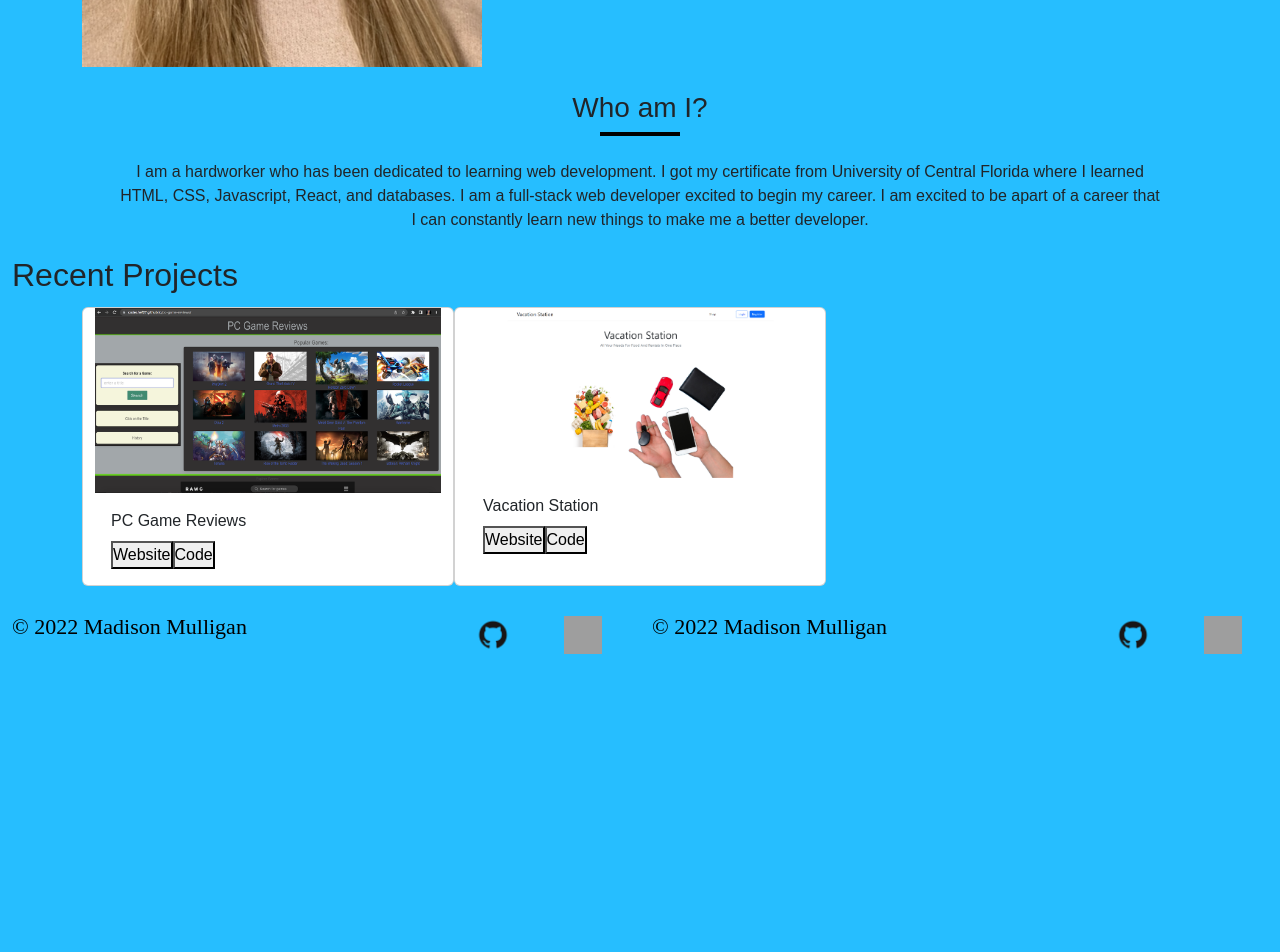
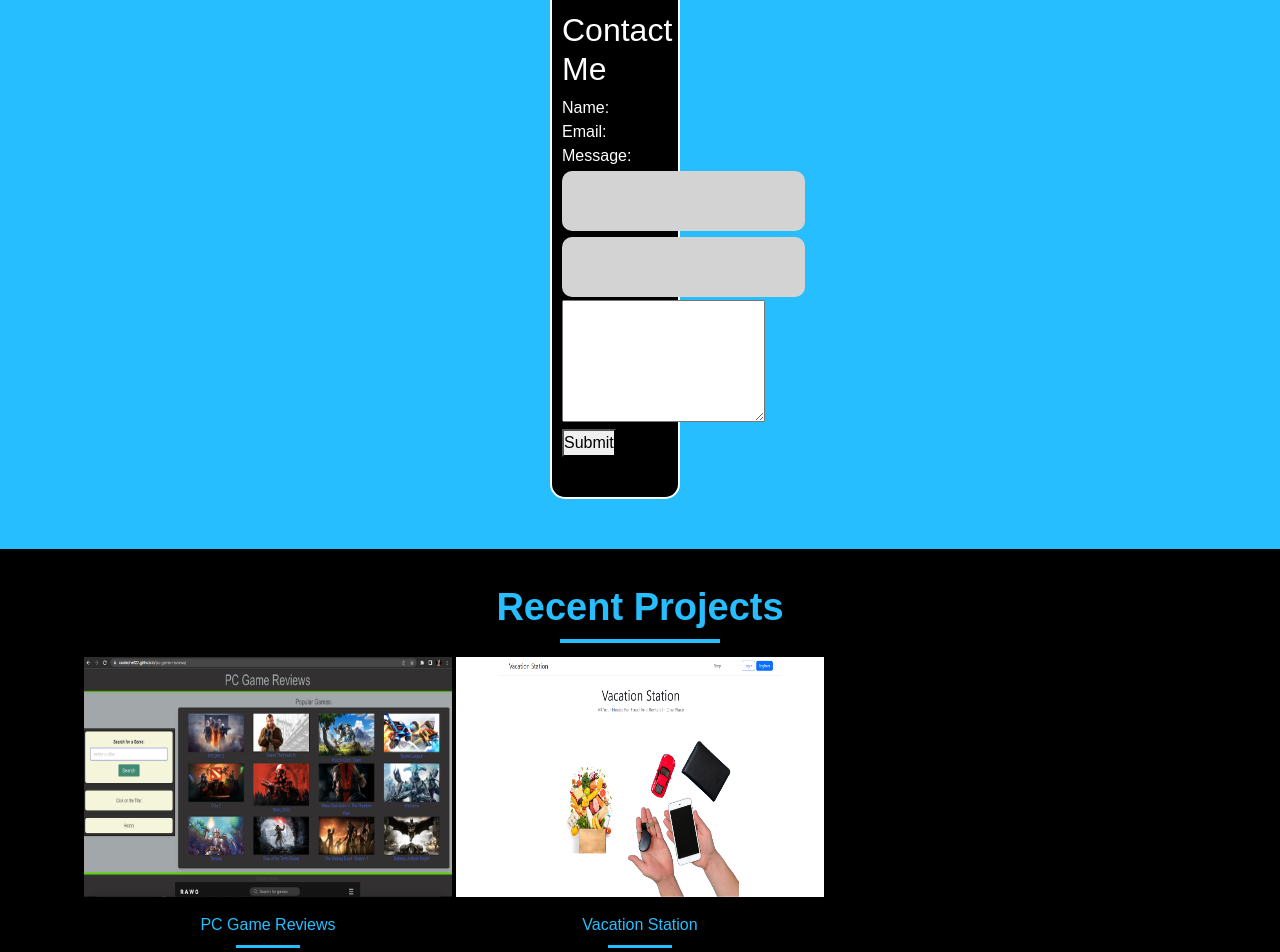
Before and after one commit to maddyrae9/react-portfolio, a React (Create React App) app: page / in a window 1280 px wide. Shown: the part 1300-2252 px from the top of the page. Before the commit the page ends 1980 px from the top, so only its background shows below. Built offline with nearby package versions, Linux system fonts and the light colour scheme; grey boxes are pictures that could not be loaded.

Commit message:
edited css

```diff
--- a/src/App.js
+++ b/src/App.js
@@ -4,7 +4,7 @@ import About from './components/About'
 import Nav from './components/Nav';
 import Portfolio from './components/Portfolio'
 import Contact from './components/Contact'
-import Footer from './components/Footer'
+//import Footer from './components/Footer'
 import Hero from './components/Hero'
 import SocialLinks from './components/Footer'
 import Resume from './components/Resume'
@@ -30,7 +30,8 @@ function App() {
   ]);
   const [currentNavLink, setCurrentNavLink] = useState(navLinks[0]);
   const renderLink = navLinks.filter((link) => link.name === link);
-  const [showResume, setShowResume ] = useState(false)
+  const [showResume, setShowResume ] = useState(false);
+  const [contactSelected, setContactSelected] = useState (false);
 
   return (
     <div>
@@ -39,26 +40,29 @@ function App() {
       setCurrentNavLink={setCurrentNavLink}
       currentNavLink={currentNavLink}
       renderLink={renderLink}
+      contactSelected={contactSelected}
+      setContactSelected={setContactSelected}
       showResume={showResume}
       setShowResume={setShowResume}>
 
       </Nav>
      <Nav></Nav>
       <main>
-        {!showResume  ? (
+        {!showResume && !contactSelected ? (
           <>
           <Hero></Hero>
           <About></About>
+          <Contact></Contact>
           <Portfolio></Portfolio>
           </>
           ) : (
             <Resume showResume={showResume} setShowResume={setShowResume}></Resume>
             )}
+
         </main>
          <footer>
           <SocialLinks></SocialLinks>
-          <Contact></Contact>
-          <Footer></Footer>
+
          </footer>
       </div>
     );
--- a/src/components/About/index.js
+++ b/src/components/About/index.js
@@ -1,38 +1,30 @@
 import React from 'react';
-import profilePhoto from '../../assets/images/profile.jpeg'
+import profilePhoto from '../../assets/images/profile.jpeg';
 
 const About = () => {
     return (
         <section id="About Me">
-            <h2 className="about-title mx auto">About Me</h2>
-            <div className="fact-title-border mx auto"></div>
             <div className="container">
                 <div className="row">
                     <div className='col-lg-7 d-flex align-items-center bio'>
                     </div>
+                <div className="bio-title">
+                <h2>About Me</h2>
                 </div>
-                <address className="mt-3">
-                    <h5>
-                        Want to contact me?
-                    </h5>
-                    <a href="email:madisonmulligan97@gmail.com">
-                        madisonmulligan97@gmail.com
-                    </a>
-                </address>
+                </div>
                 <img
                 className="profile-pic"
                 src={profilePhoto}
-                alt="profile" />
-            </div>
+                alt="profile" ></img>
             <div className="bio">
-                <h3 className="mt-4">Who am I?</h3>
-                <div className="bio-title-border mx-auto"></div>
             <p className="container my-4 px-5">
                 I am a hardworker who has been dedicated to learning web development. I got my certificate from University of Central Florida where I learned HTML, CSS, Javascript, React, and databases. I am a full-stack web developer excited to begin my career. I am excited to be apart of a career that I can constantly learn new things to make me a better developer.
             </p>
+
+            </div>
             </div>
         </section>
+
     )
 }
-
 export default About;
--- a/src/components/Contact/index.js
+++ b/src/components/Contact/index.js
@@ -1,85 +1,100 @@
-import React, {useState} from 'react';
-import {validateEmail} from '../../utils/helpers';
+import React, { useState } from "react";
+import { validateEmail } from "../../utils/helpers";
 
-function ContactForm({ showForm, setShowForm }) {
-    const[formState, setFormData] = useState({
-        name:"",
+function ContactForm( { showForm, setShowForm }) {
+  const [formState, setFormState] = useState({
+    name: "",
     email: "",
     message: "",
   });
-    const {name, email, message} =formState;
+
   const [errorMessage, setErrorMessage] = useState("");
+  const { name, email, message } = formState;
 
-    function handleChange(event) {
-        if (event.target.name === "email") {
-            const isValid = validateEmail(event.target.value);
-            console.log(isValid);
+  const handleSubmit = (e) => {
+    e.preventDefault();
+    if (!errorMessage) {
+      setFormState({ [e.target.name]: e.target.value });
+      console.log("Form", formState);
+    }
+  };
+
+  const handleChange = (e) => {
+    if (e.target.name === "email") {
+      const isValid = validateEmail(e.target.value);
       if (!isValid) {
-                setErrorMessage ("Your email is invalid!");
+        setErrorMessage("Your email is invalid.");
       } else {
         setErrorMessage("");
       }
     } else {
-            if (!event.target.value.length) {
-                setErrorMessage('Name, Email & Message required');
+      if (!e.target.value.length) {
+        setErrorMessage(`Your ${e.target.name} is required.`);
       } else {
         setErrorMessage("");
       }
     }
-        if (!errorMessage) {
-            setFormData({
-                ...formState,
-                [event.target.name]: event.target.value,
-            });
-        }
-    }
-    function handleSubmit (event) {
-        event.preventDefault();
-        console.log(formState);
-    }
+  };
+
   return (
-        <>
-          {showForm ? (
-            <section className="formCont container">
-              <form id="contact-form" onSubmit={handleSubmit} className="form my-2">
-                <h5 className="formTitle">Contact</h5>
-                <label htmlFor="name"></label>
+    <section>
+      <div className="flex-row">
+        <div className="title">
+        </div>
+        <div className="titletext">
+          <div className="flex-row">
+            <form id="contact-form" onSubmit={handleSubmit}>
+              <div className="title">
+                <div>
+                  <h2> Contact Me</h2>
+                  <label htmlFor="name">Name:</label>
+                  <br />
+                </div>
+                <div>
+                  <label htmlFor="email">Email:</label>
+                  <br />
+                </div>
+                <div>
+                  <label htmlFor="message">Message:</label>
+                </div>
+              </div>
+              <div className="titletext">
+                <div>
                   <input
+                    type="text"
                     name="name"
-                  type="text"
-                  placeholder="Name:"
                     defaultValue={name}
                     onBlur={handleChange}
-                ></input>
-                <label htmlFor="email"></label>
+                  />
+                </div>
+                <div>
                   <input
                     type="email"
                     name="email"
-                  placeholder="Enter email:"
                     defaultValue={email}
                     onBlur={handleChange}
-                ></input>
-                <label htmlFor="message"></label>
+                  />
+                </div>
+                <div>
                   <textarea
-                  className="text-area"
                     name="message"
-                  placeholder="Send me a message:"
                     rows="5"
                     defaultValue={message}
                     onBlur={handleChange}
-                ></textarea>
+                  />
+                </div>
+              </div>
               {errorMessage && (
                 <div>
-                    <p className="errorText">{errorMessage}</p>
+                  <p className="error-text">{errorMessage}</p>
                 </div>
               )}
-                <button className="formBtn" type="submit">
-                  Submit
-                </button>
+              <button type="submit">Submit</button>
             </form>
+          </div>
+        </div>
+      </div>
     </section>
-          ) : null}
-          </>
   );
 }
 
--- a/src/components/Resume/index.js
+++ b/src/components/Resume/index.js
@@ -1,7 +1,7 @@
 import React from 'react';
-import resume from '../../assets/Resume.pdf'
-import pageOne from '../../assets/images/resume-pg1.png'
-import pageTwo from '../../assets/images/resume-pg2.png'
+import resume from '../../assets/Resume.pdf';
+import pageOne from '../../assets/images/resume-pg1.png';
+import pageTwo from '../../assets/images/resume-pg2.png';
 
 function Resume({ setShowResume }) {
     const onButtonClick = () => {
@@ -22,8 +22,9 @@ function Resume({ setShowResume }) {
       <section id="Resume">
         <div className="resCont">
           <div className="resImg">
-            <div className="downloadBtn"
-            onclick={onButtonClick}></div>
+             <div className="downloadBtn"
+              onClick={onButtonClick}>
+              </div>
             <img className="img-1" src={pageOne} alt="resume page one"></img>
             <img className="img-1" src={pageTwo} alt="reume page two"></img>
           </div>
--- a/src/index.css
+++ b/src/index.css
@@ -13,6 +13,7 @@ body {
   font-family: Arial, Helvetica, sans-serif;
   background-color: var(--primary-color);
 }
+/*-------------------------Header----------------------------------------------------------------*/
 header {
   position: relative;
   top: 40;
@@ -26,6 +27,7 @@ header a {
   padding: 60px 110px;
   font-size: 19px;
 }
+/*------------------------------Navigation----------------------------------------------------*/
 .navbar-toggler {
   width: 20px;
   height: 20px;
@@ -61,6 +63,7 @@ header a {
 .middle-bar {
   margin-top: 0px;
 }
+/*-----------------------------------------Hero----------------------------------------------*/
 .hero {
   background-image: url(../src/assets/images/background-img.jpeg);
   background-size: cover;
@@ -114,6 +117,7 @@ header a {
   width: 40px;
   opacity: 0;
 }
+/*------------------------------------------About------------------------------------------*/
 .about-title {
   text-align: center;
   font-size: 38px;
@@ -122,35 +126,53 @@ header a {
   color: var(--secondary-color);
   background-color: var(--primary-color);
 }
+.profile-pic {
+  height: 500px;
+  width: 400px;
+}
+.bio-title {
+  text-align: center;
+  font-size: 38px;
+  font-weight: bold;
+  padding: 36px 0 0;
+  color: #000000;
+}
 .bio {
-  text-align: center;
-  background-color: var(--primary-color);
+  text-align: right;
+  margin-left: 500px;
+  margin-top: -500px;
+  font-size: 30px;
 }
 .bio-title-border {
   border: 2px solid var(--secondary-color);
   width: 80px;
 }
-.aboutme {
+.about {
   background-color: var(--primary-color);
+  border-bottom: #000000 solid 2px;
+  text-align: right;
 }
-.profile-pic {
-  height: 500px;
-  width: 400px;
-}
-.formCont {
-  position: absolute;
-  display: flex;
-  justify-content: flex-end;
- }
+/*-------------------------------Contact--------------------------------*/
+/*.Contact {
+  text-align: center;
+  font-size: 38px;
+  font-weight: bold;
+  padding: 36px 0 0;
+  color: var(--primary-color);
+}*/
 form {
-   padding: 26px 20px;
-   display: flex;
-   justify-content: center;
+  padding: 40px 10px;
+  display: center;
   align-items: center;
   flex-direction: column;
   background-color: var(--secondary-color);
+  color: var(--tertiary-color);
   border-radius: 15px;
-   border: 1px solid var(--terttiary-color);
+  border: 2px solid var(--tertiary-color);
+  margin-left: 550px;
+  margin-right: 600px;
+  margin-top: 0px;
+  margin-bottom: 50px;
 }
 input {
   background-color: lightgray;
@@ -160,9 +182,9 @@ header a {
   outline: none;
   margin: 3px 0;
 }
- input::placeholder {
+input:placeholder {
   font-family: 'Lucida Sans', 'Lucida Sans Regular', Verdana, sans-serif;
-   color: var(--secondary-color);
+  color: var(--tertiary-color);
   font-size: 16px;
 }
 .text-area {
@@ -172,13 +194,13 @@ header a {
   outline: none;
   margin: 3px 0;
 }
- .text-area::placeholder {
+.text-area:placeholder {
   font-family: 'Lucida Sans', 'Lucida Sans Regular', Verdana, sans-serif;
   color: var(--secondary-color);
   font-size: 16px;
 }
 .formBtn {
-   border: 2px solid var(--terttiary-color);
+  border: 2px solid var(--tertiary-color);
   font-size: 22px;
   background-color: var(--secondary-color);
   padding: 8px;
@@ -188,42 +210,7 @@ header a {
   border-radius: 15px;
 }
 .formBtn:hover {
-   color: var(--terttiary-color);
- }
- .closeModal {
-   color: var(--secondary-color);
-   background-color: rgba(128, 128, 128, 0.418);
-   border-radius: 20px;
-   cursor: pointer;
-   position: absolute;
-   top: 20px;
-   right: 20px;
-   width: 32px;
-   height: 32px;
-   padding: 0;
-   z-index: 10;
-
- }
- .errorText {
-   color: var(--primary-color);
- }
-  .resCont {
-  background-color: rgba(0, 0, 0, 0.801);
- }
- .downloadBtn {
-  width: 5vw;
-  height: 5vh;
-  color: var(--primary-color);
-  opacity: .8;
-  position: absolute;
-  cursor: pointer;
-  top: 70px;
-  left: 20px;
-  width: 32px;
-  height: 32px;
- }
- .img-1 {
-   width: 98vw;
+  color: var(--tertiary-color);
 }
 .closeRes {
   color: var(--primary-color);
@@ -236,18 +223,65 @@ header a {
   height: 32px;
   padding: 0;
 }
+/*-------------------------------------------Portfolio------------------------------------*/
+.port {
+  background-color: var(--secondary-color);
+}
+.portTitle {
+  text-align: center;
+  font-size: 38px;
+  font-weight: bold;
+  padding: 36px 0 0;
+  color: var(--primary-color);
+}
+.portTitle-border {
+  border: 2px solid var(--primary-color);
+  width: 160px;
+}
+.card {
+  text-align: center;
+  padding: 0px;
+  border: 2px solid black
+}
+.cardImg {
+  height: 30vh;
+
+}
+.card-body {
+  color: var(--primary-color);
+  background-color: var(--secondary-color);
+}
+.card-border {
+  border-bottom: 3px solid var(--primary-color);
+  width: 4rem;
+}
+.card-btn {
+  border: 1px solid var(--tertiary-color);
+  font-size: 16px;
+  background-color: var(--secondary-color);
+  padding: 4px 10px;
+  color: var(--primary-color);
+  cursor: pointer;
+  margin: 5px 5px;
+  border-radius: 10px;
+}
+.card-btn:hover {
+  color: var(--tertiary-color);
+  font-weight: bold;
+  transition: ease-in-out;
+}
+/*-------------------------------------------Footer---------------------------------------*/
 footer {
-  display: flex;
+  display:flex;
   align-items: center;
   background-color: var(--primary-color);
+  border-top: #000000 solid 2px;
 }
 .copy {
   color: var(--secondary-color);
   font-family: Brush Script MT;
   font-size: 22px;
-  align-items: center;
 }
-
 .git {
   height: 40px;
   margin: 18px;
@@ -255,11 +289,9 @@ footer {
   height: 54px;
   padding: 4px;
 }
-
 .gitCont {
   justify-content: flex-end;
 }
-
 .linkedin {
   justify-content: flex-end;
   height: 40px;
@@ -268,7 +300,6 @@ footer {
   height: 54px;
   padding: 8px;
 }
-
 .linkedCont {
   justify-content: flex-end;
 }
```
Also changed, not shown: package.json (+10 -4 lines), src/assets/images/Screen Shot 2022-09-10 at 9.38.03 PM.png (added), 1 other file (tests, documents, lock files or other folders). Lines whose indentation alone changed are shown as unchanged.
